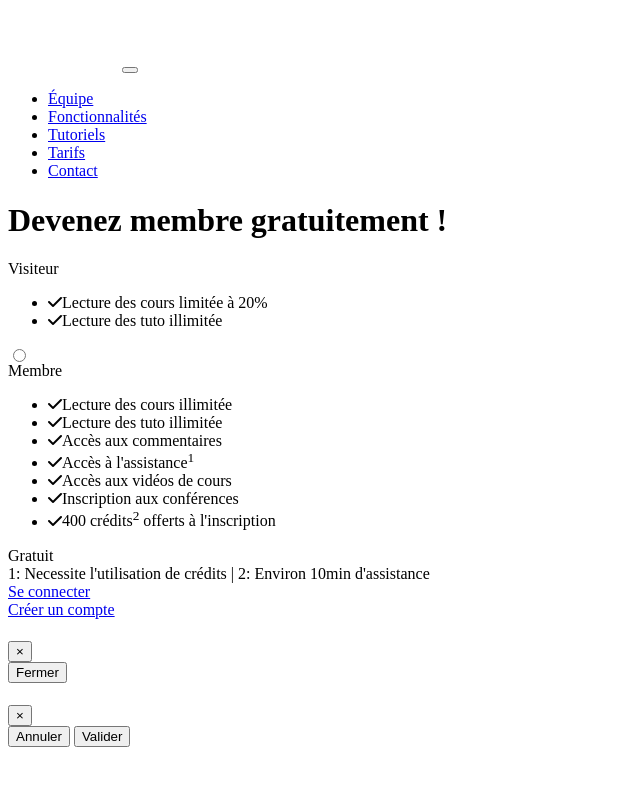
After one commit to mostuf/CandC-commercial, a PHP site: template View/Home/tarif.php in a window 1280 px wide. The commit adds this page. Shown: the top 786 px of the page, without its empty margins (0-640 px from the left). Run offline with PHP 8.4, Linux system fonts and the light colour scheme; the template is opened without the code that fills it, so the values that code supplies are empty; some libraries are stand-ins or nearby versions.

Commit message:
page tarif

```diff
--- a/ConfigFile/config.json
+++ b/ConfigFile/config.json
@@ -19,7 +19,7 @@
         "Component"
     ],
     "environnement": "dev",
-    "basePath": "http://dev.click-n-collect.fr",
+    "basePath": "https://www.click-n-collect.site",
     "bundle": [
         {
             "Name": "Common",
@@ -36,7 +36,7 @@
     ],
     "dbSource": {
         "name": "click-n-collect",
-        "dbname": "CandC",
+        "dbname": "CandC-commercial",
         "host": "localhost",
         "user": "root",
         "password": "",
--- a/ConfigFile/route.json
+++ b/ConfigFile/route.json
@@ -16,7 +16,7 @@
         "Title": "Accueil",
         "Path": "/Equipe",
         "Method": "GET",
-        "Controller": "Team",
+        "Controller": "Home",
         "Action": "Team",
         "RouteParam": "",
         "Param": "",
--- a/Controller/HomeController.php
+++ b/Controller/HomeController.php
@@ -60,4 +60,9 @@
 
         }
 
+        public function Team()
+        {
+            $this->view("team");
+        }
+
     }
--- /dev/null
+++ b/View/Home/tarif.php
@@ -0,0 +1,48 @@
+<h1 class="modal-title">Devenez membre gratuitement !</h5>
+<div class="account-type">
+    <div class="row">
+        <div class="account-card col-sm-12 col-md-6 disabled">
+            <div class="title">Visiteur</div>
+            <div class="content">
+                <ul>
+                    <li><i class="fas fa-check"></i>Lecture des cours limitée à 20%</li>
+                    <li><i class="fas fa-check"></i>Lecture des tuto illimitée</li>
+                </ul>
+            </div>
+        </div>
+        <div class="account-card col-sm-12 col-md-6">
+            <input type="radio" name="account-type" value="Member" />
+            <div class="title">Membre</div>
+            <div class="content">
+                <ul>
+                    <li><i class="fas fa-check"></i>Lecture des cours illimitée</li>
+                    <li><i class="fas fa-check"></i>Lecture des tuto illimitée</li>
+                    <li><i class="fas fa-check"></i>Accès aux commentaires</li>
+                    <li><i class="fas fa-check"></i>Accès à l'assistance<sup>1</sup></li>
+                    <li><i class="fas fa-check"></i>Accès aux vidéos de cours</li>
+                    <li><i class="fas fa-check"></i>Inscription aux conférences</li>
+                    <li><i class="fas fa-check"></i>400 crédits<sup>2</sup> offerts à l'inscription</li>
+                </ul>
+            </div>
+            <div class="footer">
+                Gratuit
+            </div>
+        </div>
+    </div>
+</div>
+<div class="row">
+    <div class="alert alert-dark col-sm-12">
+        1: Necessite l'utilisation de crédits | 2: Environ 10min d'assistance
+    </div>
+</div>
+</div>
+<div class="modal-footer">
+<div class="row">
+    <div class="col-6">
+        <a href="/Login<?= $this->httpRequest->url; ?>" class="btn btn-primary col-12" >Se connecter</a>
+    </div>
+    <div class="col-6">
+        <a href="/Logon<?= $this->httpRequest->url; ?>" class="btn btn-success col-12">Créer un compte</a>
+    </div>
+</div>
+</div>
--- a/View/Team/team.php
+++ b/View/Home/team.php
@@ -1,7 +1,7 @@
 <div class="block block-light ">
     <div class="row">
         <div class="col-4">
-                 <img src="/img/av.png" class="teamPict  mr-5" alt="Aurélien VAAST">
+                 <img src="/Img/av.png" class="teamPict  mr-5" alt="Aurélien VAAST">
         </div>
         <div class="col-8">
             <h1 class="text-center">Aurélien VAAST</h1><hr/>
@@ -29,7 +29,7 @@
             </p>
         </div>
         <div class="col-4">
-            <img src="/img/fm.jpg" class="teampict ml-5" alt="Maestrati François">
+            <img src="/Img/fm.jpg" class="teampict ml-5" alt="Maestrati François">
         </div>
     </div>
 </div>
```
Also changed, not shown: Controller/TeamController.php (deleted, +0 -10 lines), View/Home/css/tarif.css (added, +89 -0 lines), View/Home/css/team.css (renamed from View/Team/css/team.css).
